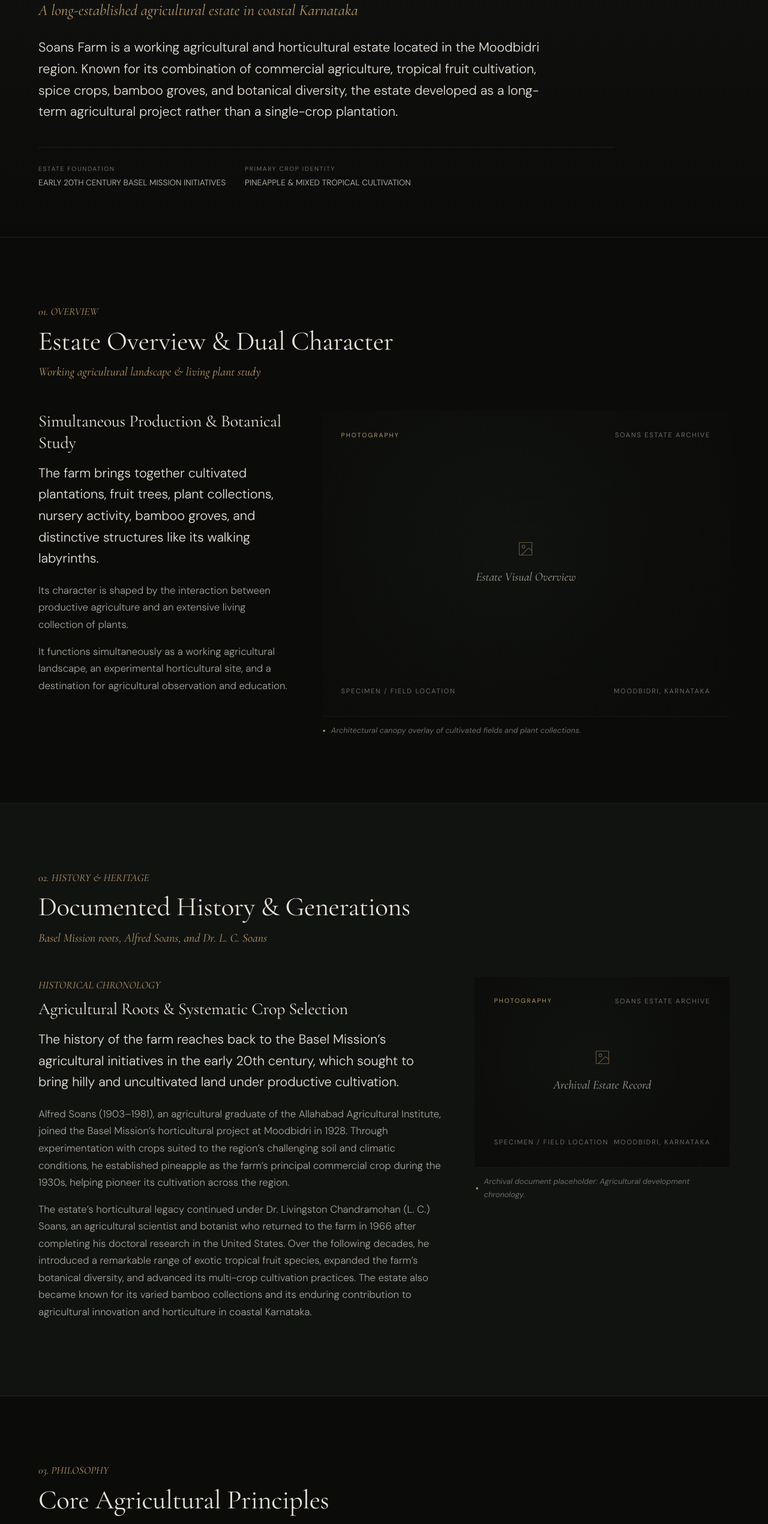
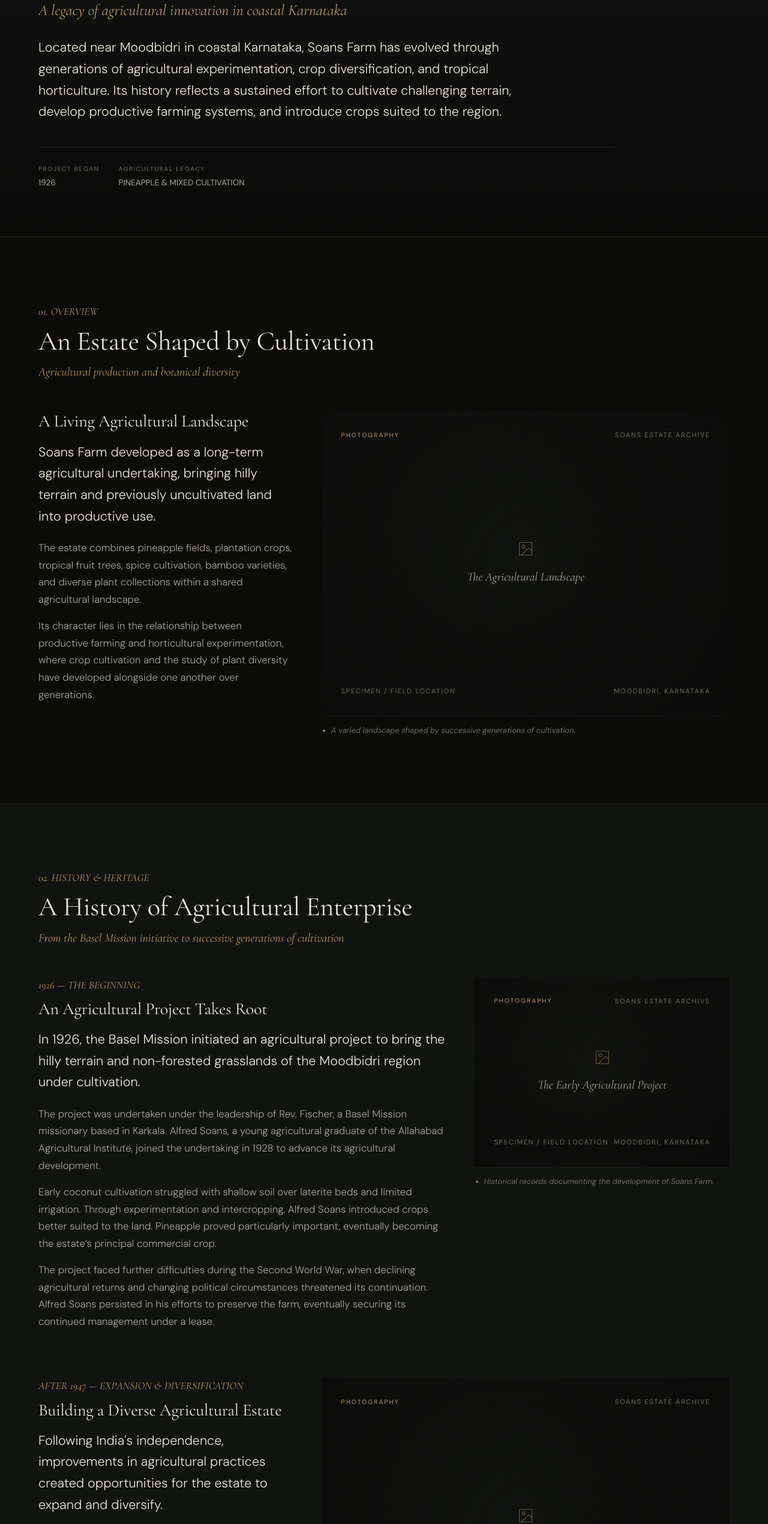
Before and after one commit to Theonmanish/soansfarm, a React (Vite) app: page /the-farm in a window 1280 px wide. Shown: the part 234-2775 px from the top of the page at 60% size. Built offline with nearby package versions, Linux system fonts and the light colour scheme.

Commit message:
refined home

```diff
--- a/src/pages/Home.jsx
+++ b/src/pages/Home.jsx
@@ -21,7 +21,10 @@ export default function Home() {
           <div className="hero-text-wrapper">
             <span className="tag-label">ESTATE OVERVIEW</span>
             <h1 className="hero-main-title">SOANS FARM</h1>
-            <p className="lead hero-intro-statement">
+            <p className="hero-intro-statement">
+              A World Of Horticultural And Botanical Diversity
+            </p>
+            <p className="lead">
               A long-established agricultural estate, horticultural collection, and diverse cultivated landscape in coastal Karnataka.
             </p>
 
@@ -232,9 +235,9 @@ export default function Home() {
             </div>
 
             <div className="exp-block-seamless">
-              <PlaceholderImage aspectRatio="16-9" title="Walking Labyrinths" category="REFLECTIVE ARCHITECTURE" />
+              <PlaceholderImage aspectRatio="16-9" title="Labyrinth" category="REFLECTIVE ARCHITECTURE" />
               <div className="seamless-body">
-                <h4>Walking Labyrinths</h4>
+                <h4>Labyrinth</h4>
                 <p>Distinctive Cretan and French cathedral design single-path labyrinths for concentration.</p>
               </div>
             </div>
@@ -539,6 +542,15 @@ export default function Home() {
           flex-direction: column;
           align-items: center;
         }
+          .hero-intro-statement {
+          color: #B99868;
+          font-weight: 400;
+          letter-spacing: 0.04em;
+}
+
+
+
+
       `}</style>
     </div>
   );
--- a/src/pages/TheFarm.jsx
+++ b/src/pages/TheFarm.jsx
@@ -1,9 +1,9 @@
+
 import React, { useEffect } from 'react';
 import { useLocation } from 'react-router-dom';
 import PageHero from '../components/PageHero';
 import SectionHeading from '../components/SectionHeading';
 import EditorialBlock from '../components/EditorialBlock';
-import FullWidthImageSection from '../components/FullWidthImageSection';
 
 export default function TheFarm() {
   const { hash } = useLocation();
@@ -19,17 +19,23 @@ export default function TheFarm() {
 
   return (
     <div className="the-farm-page">
-      {/* Page Hero Header */}
+      {/* Page Hero */}
       <PageHero
         category="ESTATE IDENTITY & HERITAGE"
         routeNum="01"
         title="The Farm"
-        subtitle="A long-established agricultural estate in coastal Karnataka"
-        leadText="Soans Farm is a working agricultural and horticultural estate located in the Moodbidri region. Known for its combination of commercial agriculture, tropical fruit cultivation, spice crops, bamboo groves, and botanical diversity, the estate developed as a long-term agricultural project rather than a single-crop plantation."
+        subtitle="A legacy of agricultural innovation in coastal Karnataka"
+        leadText="Located near Moodbidri in coastal Karnataka, Soans Farm has evolved through generations of agricultural experimentation, crop diversification, and tropical horticulture. Its history reflects a sustained effort to cultivate challenging terrain, develop productive farming systems, and introduce crops suited to the region."
         metaTags={[
-          { key: 'ESTATE FOUNDATION', value: 'EARLY 20TH CENTURY BASEL MISSION INITIATIVES' },
-          { key: 'PRIMARY CROP IDENTITY', value: 'PINEAPPLE & MIXED TROPICAL CULTIVATION' },
-          ]}
+          {
+            key: 'PROJECT BEGAN',
+            value: '1926',
+          },
+          {
+            key: 'AGRICULTURAL LEGACY',
+            value: 'PINEAPPLE & MIXED CULTIVATION',
+          },
+        ]}
       />
 
       {/* 01. OVERVIEW */}
@@ -37,18 +43,19 @@ export default function TheFarm() {
         <div className="container">
           <SectionHeading
             number="01. OVERVIEW"
-            title="Estate Overview & Dual Character"
-            subtitle="Working agricultural landscape & living plant study"
+            title="An Estate Shaped by Cultivation"
+            subtitle="Agricultural production and botanical diversity"
           />
+
           <EditorialBlock
-            title="Simultaneous Production & Botanical Study"
-            lead="The farm brings together cultivated plantations, fruit trees, plant collections, nursery activity, bamboo groves, and distinctive structures like its walking labyrinths."
+            title="A Living Agricultural Landscape"
+            lead="Soans Farm developed as a long-term agricultural undertaking, bringing hilly terrain and previously uncultivated land into productive use."
             body={[
-              "Its character is shaped by the interaction between productive agriculture and an extensive living collection of plants.",
-              "It functions simultaneously as a working agricultural landscape, an experimental horticultural site, and a destination for agricultural observation and education."
+              "The estate combines pineapple fields, plantation crops, tropical fruit trees, spice cultivation, bamboo varieties, and diverse plant collections within a shared agricultural landscape.",
+              "Its character lies in the relationship between productive farming and horticultural experimentation, where crop cultivation and the study of plant diversity have developed alongside one another over generations.",
             ]}
-            imageTitle="Estate Visual Overview"
-            imageCaption="Architectural canopy overlay of cultivated fields and plant collections."
+            imageTitle="The Agricultural Landscape"
+            imageCaption="A varied landscape shaped by successive generations of cultivation."
           />
         </div>
       </section>
@@ -58,20 +65,35 @@ export default function TheFarm() {
         <div className="container">
           <SectionHeading
             number="02. HISTORY & HERITAGE"
-            title="Documented History & Generations"
-            subtitle="Basel Mission roots, Alfred Soans, and Dr. L. C. Soans"
+            title="A History of Agricultural Enterprise"
+            subtitle="From the Basel Mission initiative to successive generations of cultivation"
           />
+
           <EditorialBlock
-            number="HISTORICAL CHRONOLOGY"
-            title="Agricultural Roots & Systematic Crop Selection"
-            lead="The history of the farm reaches back to the Basel Mission’s agricultural initiatives in the early 20th century, which sought to bring hilly and uncultivated land under productive cultivation."
+            number="1926 — THE BEGINNING"
+            title="An Agricultural Project Takes Root"
+            lead="In 1926, the Basel Mission initiated an agricultural project to bring the hilly terrain and non-forested grasslands of the Moodbidri region under cultivation."
             body={[
-              "Alfred Soans (1903–1981), an agricultural graduate of the Allahabad Agricultural Institute, joined the Basel Mission’s horticultural project at Moodbidri in 1928. Through experimentation with crops suited to the region’s challenging soil and climatic conditions, he established pineapple as the farm’s principal commercial crop during the 1930s, helping pioneer its cultivation across the region.",
-              "The estate’s horticultural legacy continued under Dr. Livingston Chandramohan (L. C.) Soans, an agricultural scientist and botanist who returned to the farm in 1966 after completing his doctoral research in the United States. Over the following decades, he introduced a remarkable range of exotic tropical fruit species, expanded the farm’s botanical diversity, and advanced its multi-crop cultivation practices. The estate also became known for its varied bamboo collections and its enduring contribution to agricultural innovation and horticulture in coastal Karnataka."
+              "The project was undertaken under the leadership of Rev. Fischer, a Basel Mission missionary based in Karkala. Alfred Soans, a young agricultural graduate of the Allahabad Agricultural Institute, joined the undertaking in 1928 to advance its agricultural development.",
+              "Early coconut cultivation struggled with shallow soil over laterite beds and limited irrigation. Through experimentation and intercropping, Alfred Soans introduced crops better suited to the land. Pineapple proved particularly important, eventually becoming the estate’s principal commercial crop.",
+              "The project faced further difficulties during the Second World War, when declining agricultural returns and changing political circumstances threatened its continuation. Alfred Soans persisted in his efforts to preserve the farm, eventually securing its continued management under a lease.",
             ]}
-            imageTitle="Archival Estate Record"
-            imageCaption="Archival document placeholder: Agricultural development chronology."
+            imageTitle="The Early Agricultural Project"
+            imageCaption="Historical records documenting the development of Soans Farm."
             reverse={true}
+          />
+
+          <EditorialBlock
+            number="AFTER 1947 — EXPANSION & DIVERSIFICATION"
+            title="Building a Diverse Agricultural Estate"
+            lead="Following India's independence, improvements in agricultural practices created opportunities for the estate to expand and diversify."
+            body={[
+              "Mechanisation and improved irrigation supported the development of cultivated land. Pineapple remained a major crop, while mango, sapota, pepper, cinnamon, nutmeg, cocoa, cashew, coconut, and vanilla broadened the estate’s agricultural output.",
+              "This diversification enabled more extensive use of the land throughout the year and created additional employment opportunities for the surrounding community.",
+              "In later decades, Dr. Livingston Chandramohan (L. C.) Soans, an agricultural scientist and botanist, further developed the estate's horticultural character. His work introduced unusual tropical fruit species, expanded plant collections, and cultivated diverse bamboo varieties, extending the farm's legacy beyond commercial agriculture.",
+            ]}
+            imageTitle="A Diversified Estate"
+            imageCaption="Mixed cropping and successive generations of horticultural development."
           />
         </div>
       </section>
@@ -81,41 +103,67 @@ export default function TheFarm() {
         <div className="container">
           <SectionHeading
             number="03. PHILOSOPHY"
-            title="Core Agricultural Principles"
-            subtitle="Practical experimentation & practical land stewardship"
+            title="Principles of Cultivation"
+            subtitle="A practical approach to land, crops, and botanical exploration"
           />
+
           <div className="editorial-grid grid-3">
             <div className="philosophy-card-seamless">
               <span className="phi-num">01</span>
-              <h4>Crop Multiplicity</h4>
-              <p>Combining crops with different growth patterns, vertical heights, and canopy layers.</p>
+              <h4>Crop Diversification</h4>
+              <p>
+                Growing a range of crops suited to the land, allowing different
+                species to contribute to a varied agricultural system.
+              </p>
             </div>
+
             <div className="philosophy-card-seamless">
               <span className="phi-num">02</span>
-              <h4>Global Tropical Testing</h4>
-              <p>Testing and cultivating tropical fruit species from diverse geographic and climate regions.</p>
+              <h4>Agricultural Experimentation</h4>
+              <p>
+                Exploring new crops and cultivation methods to identify what
+                can thrive in the region's soil and climatic conditions.
+              </p>
             </div>
 
             <div className="philosophy-card-seamless">
               <span className="phi-num">03</span>
-              <h4>Nursery Propagation</h4>
-              <p>Preserving and developing plant diversity through dedicated nursery and horticultural propagation work.</p>
+              <h4>Intercropping</h4>
+              <p>
+                Making productive use of the land by cultivating compatible
+                crops together rather than relying on a single crop.
+              </p>
             </div>
+
             <div className="philosophy-card-seamless">
               <span className="phi-num">04</span>
-              <h4>Local Microclimate Adaptation</h4>
-              <p>Adapting agriculture to local rainfall, soil conditions, hilly terrain, and seasonal water availability.</p>
+              <h4>Adaptation to the Land</h4>
+              <p>
+                Responding to local soil, terrain, rainfall, and irrigation
+                conditions when selecting crops and cultivation practices.
+              </p>
             </div>
+
             <div className="philosophy-card-seamless">
               <span className="phi-num">05</span>
-              <h4>Agriculture as Knowledge</h4>
-              <p>Treating farming as both a sustainable livelihood and a field of practical botanical knowledge.</p>
+              <h4>Horticultural Diversity</h4>
+              <p>
+                Extending cultivation beyond commercial crops through tropical
+                fruit species, bamboo, and diverse plant collections.
+              </p>
+            </div>
+
+            <div className="philosophy-card-seamless">
+              <span className="phi-num">06</span>
+              <h4>Knowledge Through Practice</h4>
+              <p>
+                Developing agricultural knowledge through continued cultivation,
+                observation, and experimentation across generations.
+              </p>
             </div>
           </div>
         </div>
       </section>
-
-
 
       <style>{`
         .philosophy-card-seamless {
--- a/src/pages/TheLand.jsx
+++ b/src/pages/TheLand.jsx
@@ -32,9 +32,7 @@ export default function TheLand() {
           <EditorialBlock
             title="Terrain Adaptation & Contours"
             lead="The landscape is defined by gentle slopes, hillocks, and natural drainage paths characteristic of the coastal Karnataka hinterland."
-            body={[
-              "Rather than flattening the terrain, agricultural plots and crop terraces adapt to the natural slope, enabling effective rainwater management and soil preservation across seasons."
-            ]}
+
             imageTitle="Hilly Landscape Contour"
             imageCaption="Topographical elevation visual record of the Moodbidri region."
           />
```
Lines whose indentation alone changed are shown as unchanged.
